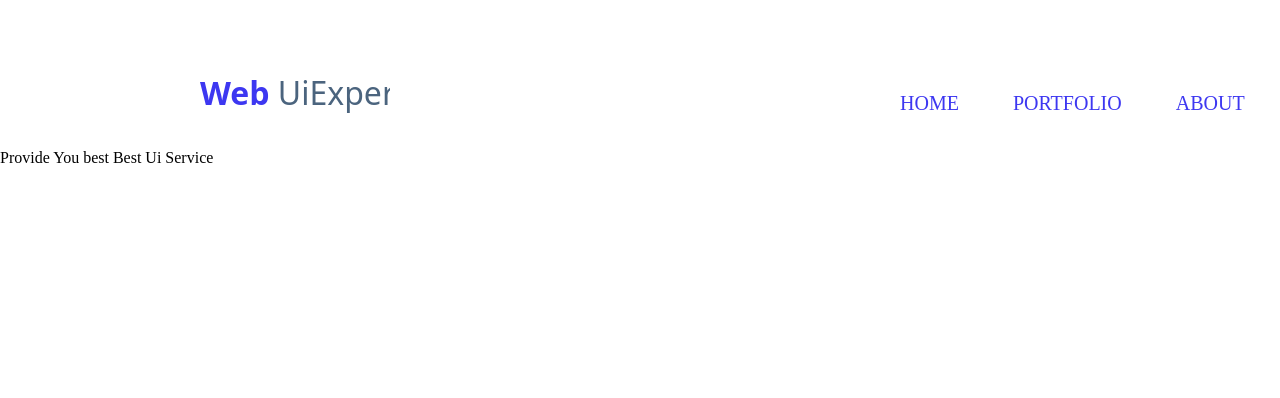
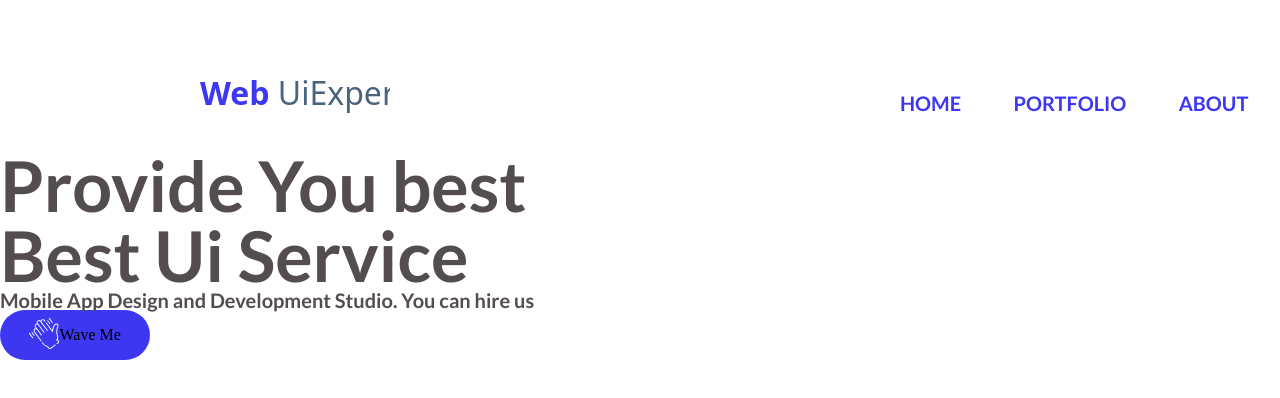
Before and after one commit to Mamba1331/lecture7-flex, a plain HTML site: page index.html in a window 1280 px wide. Shown: the top 398 px of the page. Drawn offline with Linux system fonts and the light colour scheme.

Commit message:
add section one half

```diff
--- a/css/style.css
+++ b/css/style.css
@@ -21,5 +21,29 @@ ul{
 .list-a{
     font-size: 20px;
     color: #3D37F1;
+    font-family: 'Lato', sans-serif;
 }
 /*end header*/
+.section-h2{
+    font-size: 70px;
+    color: #534D4D;
+    font-family: 'Lato', sans-serif;
+}
+.section-h3{
+    font-size: 20px;
+    color: #534D4D;
+    font-family: 'Lato', sans-serif;
+}
+.section-button{
+    width: 150px;
+    height: 50px;
+    background-color: #3D37F1;
+    border-radius: 50px;
+    text-align: center;
+    display: flex;
+    justify-content: center;
+    align-items: center;
+}
+.section-button::before{
+    content: url(../images/waving-hand.svg);
+}
--- a/index.html
+++ b/index.html
@@ -6,6 +6,9 @@
         <meta name="viewport" content="width=device-width, initial-scale=1.0">
         <title>display-flex</title>
         <link rel="stylesheet" href="css/reset.css">
+        <link rel="preconnect" href="https://fonts.googleapis.com">
+        <link rel="preconnect" href="https://fonts.gstatic.com" crossorigin>
+        <link href="https://fonts.googleapis.com/css2?family=Lato:wght@700&display=swap" rel="stylesheet">
         <link rel="stylesheet" href="css/style.css">
     </head>
     <body>
@@ -35,10 +38,10 @@
         </header>
         <section>
                 <div>
-                    <div>
-                        <h1>Provide You best Best Ui Service
-                        </h1>
-                    </div>
+                    <h2 class="section-h2" >Provide You best</h2>
+                    <h2 class="section-h2" >Best Ui Service</h2>
+                    <h3 class="section-h3">Mobile App Design and Development Studio. You can hire us</h3>
+                    <div class="section-button">Wave Me</div>
                 </div>
         </section>
         <section>
```
Also changed, not shown: images/waving-hand.svg (added).
